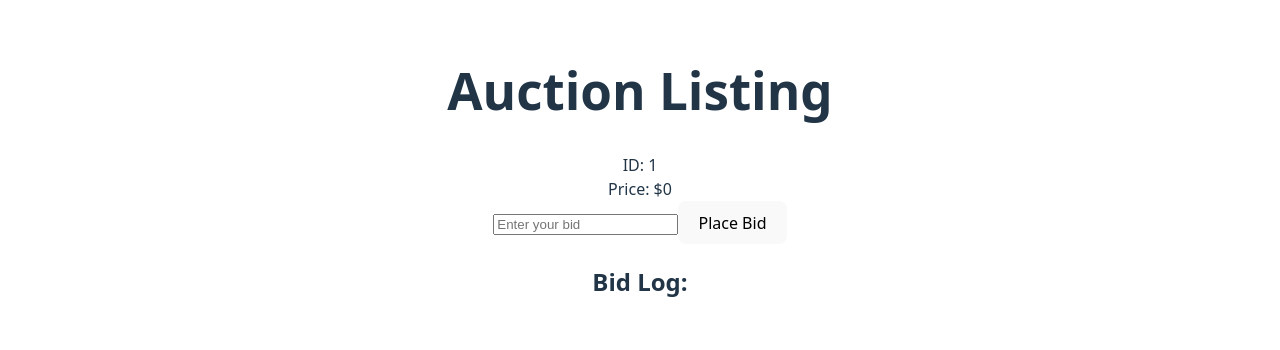
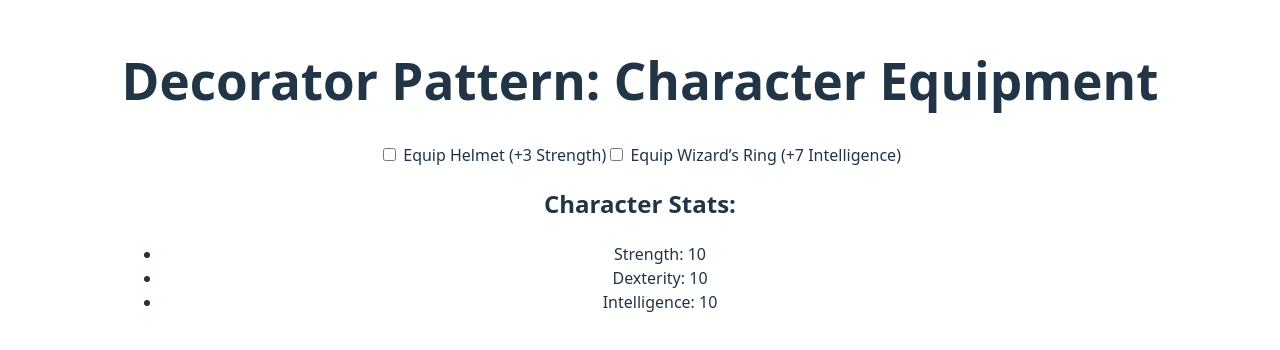
Before and after one commit to Lsmith2895/typescript-design-patterns, a React (Vite) app in the folder typescript-design-petterns/: page / in a window 1280 px wide. Shown: the part 226-576 px from the top of the page. Built offline with nearby package versions, Linux system fonts and the light colour scheme.

Commit message:
show dec pat

```diff
--- a/typescript-design-petterns/src/App.tsx
+++ b/typescript-design-petterns/src/App.tsx
@@ -1,11 +1,11 @@
 import './App.css'
-import { ObserverPatternView } from './observerPattern/PatternView'
+import { DecoratorPatternView } from './decoratorPattern/PatternView'
 
 function App() {
 
   return (
     <>
-      <ObserverPatternView />
+      <DecoratorPatternView />
     </>
   )
 }
```
